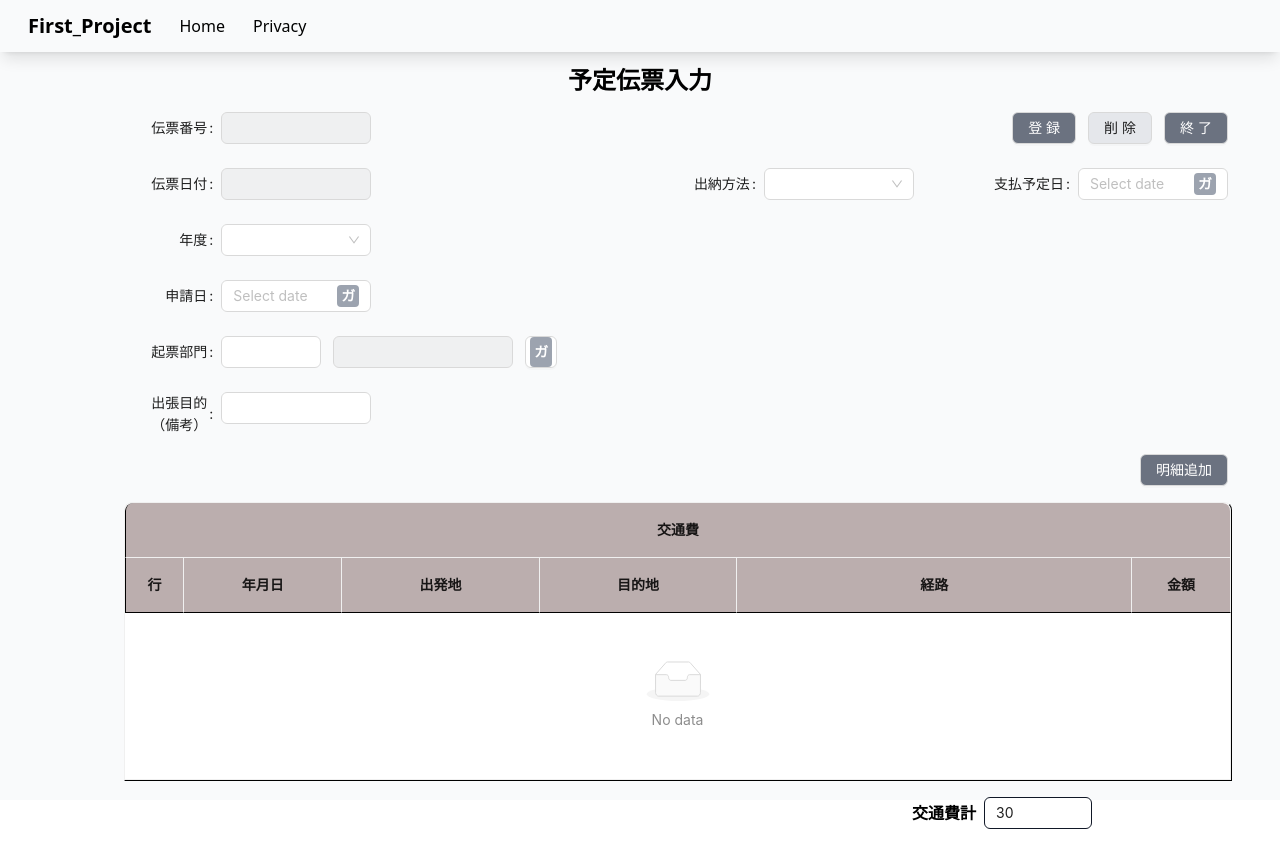
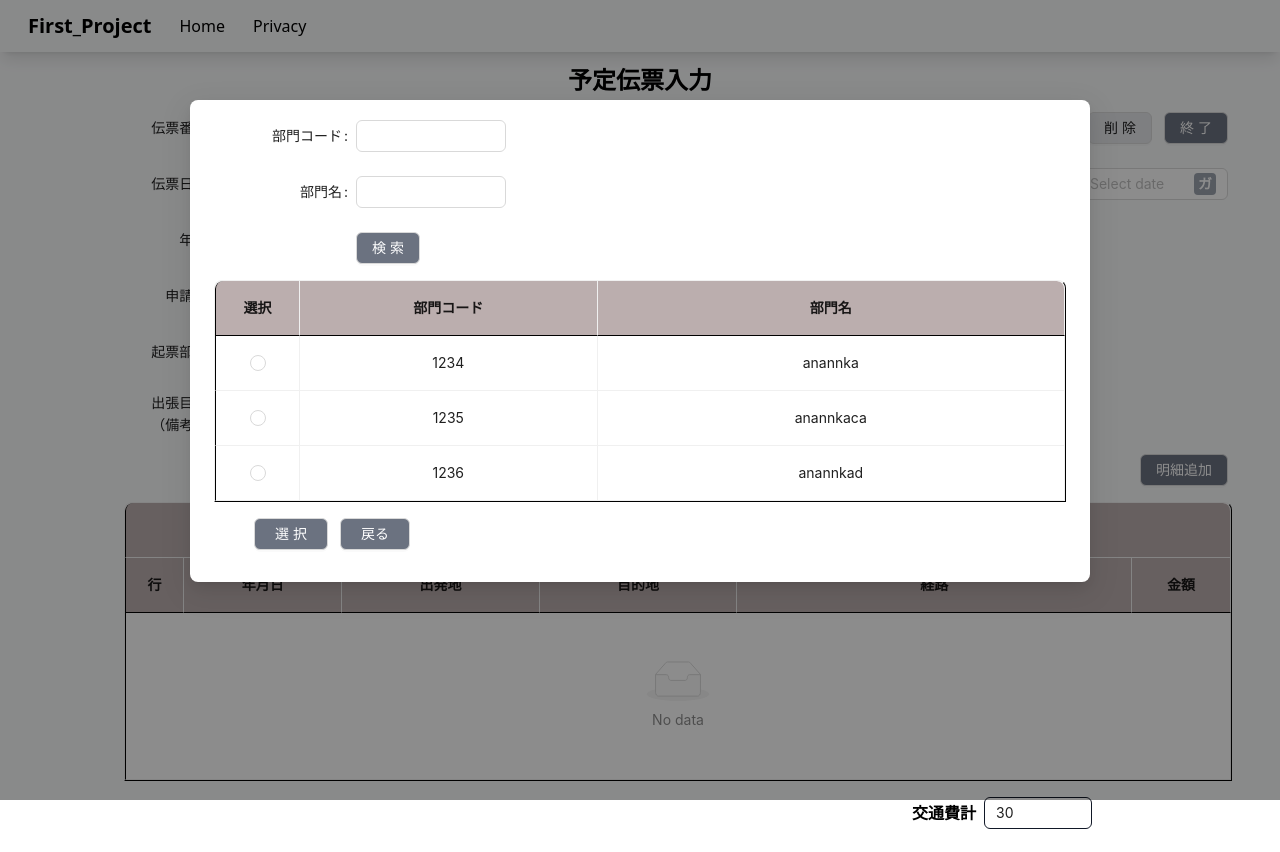
Before and after one commit to linhvq1/Intern-project, a React (Create React App) app in the folder client/: page /add-schedule in a window 1280 px wide. Both pictures are taken after a click on the button "明細追加". Built offline with nearby package versions, Linux system fonts and the light colour scheme.

Commit message:
update 6/3

```diff
--- a/client/src/components/CustomTable.js
+++ b/client/src/components/CustomTable.js
@@ -6,6 +6,9 @@ const StyledTable = styled(Table)`
   .ant-table-thead > tr > th{
     border-bottom: 1px solid black;
     background: #bbaeae;
+  }
+  .ant-table-thead > tr > td.ant-table-selection-column{
+    background: #bbaeae !important;
   }
   .ant-table-thead > tr > th:first-child{
     border-left: 1px solid black !important;
@@ -16,24 +19,35 @@ const StyledTable = styled(Table)`
   .ant-table-container{
     border: 1px solid black;
   }
+
+  .ant-table-placeholder .ant-table-cell{
+    border-left: 1px solid black !important;
+  }
+
   .ant-table-cell-scrollbar{
     background: #bbaeae !important;
   }
+
+  .ant-table-body{
+    overflow-y: auto !important;
+  }
 `
 
-const CustomTable = ({columns, dataSource}) => {
+const CustomTable = ({columns, dataSource, styles, sumable, key, rowSelection=false}) => {
 
   return (
     <>
-      <StyledTable className="lg:pr-9 lg:pl-14 xl:pl-28 mt-4" columns={columns} bordered dataSource={dataSource} pagination={false}
+      <StyledTable className={styles} columns={columns} bordered dataSource={dataSource} pagination={false}
         scroll={{y: 240}}
+        rowKey={(record)=> record[key]}
+        rowSelection={rowSelection}
       />
-      <div className="flex gap-2 items-center justify-end pr-44 mt-4">
+      {sumable && <div className="flex gap-2 items-center justify-end pr-44 mt-4">
         <span className="font-bold">交通費計</span>
         <Input defaultValue={30} readOnly
           className="w-[10%] border border-gray-900"
           />
-      </div>
+      </div>}
     </>
   );
 };
--- a/client/src/components/layouts/Navbar.js
+++ b/client/src/components/layouts/Navbar.js
@@ -6,7 +6,7 @@ function Navbar() {
     <div className='flex shadow-lg p-3 pl-7 items-center sticky top-0'>
         <div className='logo text-xl font-semibold pr-7'>First_Project</div>
         <div className='page-list'>
-            <Link className='pr-7 font-normal' to='..' relative='path'>Home</Link>
+            <Link className='pr-7 font-normal' to='/' relative='path'>Home</Link>
             <Link className='font-normal' to='..' relative='path'>Privacy</Link>
         </div>
     </div>
--- a/client/src/pages/AddScheduleInfo/AddScheduleInfo.js
+++ b/client/src/pages/AddScheduleInfo/AddScheduleInfo.js
@@ -5,21 +5,14 @@ import PickIcon from "../../components/PickIcon";
 import CustomTable from "../../components/CustomTable";
 import { useNavigate } from "react-router-dom";
 import {CustomForm} from './style'
+import RoomModal from "./RoomModal";
+import { inject, observer } from "mobx-react";
 
-function AddScheduleInfo() {
+function AddScheduleInfo({commonStore}) {
   const [form] = Form.useForm();
   const navigate = useNavigate();
 
   const columns =[
-    // {
-    //   title: "交通費",
-    //   dataIndex: "index",
-    //   width: "5%",
-    //   key: "index",
-    //   render: (text) => <a>{text}</a>,
-    //   align: 'center'
-    //   cons
-    // },
     {
       title: '交通費',
       children: [
@@ -109,7 +102,9 @@ function AddScheduleInfo() {
               <Button className="bg-gray-200">
                 削除
               </Button>
-              <Button className="bg-gray-500 text-white">
+              <Button className="bg-gray-500 text-white"
+                onClick={()=> navigate(-1)}
+              >
                 終了
               </Button>
             </div>
@@ -197,7 +192,9 @@ function AddScheduleInfo() {
                     disabled
                   />
             </Form.Item>
-            <Button className="px-0 py-0" icon={<PickIcon />}/>
+            <Button className="px-0 py-0" icon={<PickIcon />}
+              onClick={()=> navigate(`/detail-schedule/${1}`)}
+            />
           </Form.Item>
           <Form.Item label={
             <div>
@@ -217,14 +214,17 @@ function AddScheduleInfo() {
             <Col span={4} className="text-end">
             </Col>
             <Col span={20} className="flex justify-end lg:pr-10">
-              <Button className="bg-gray-500 text-white">明細追加</Button>
+              <Button className="bg-gray-500 text-white"
+                onClick={()=> commonStore.setIsShowRoomModal(true)}
+              >明細追加</Button>
             </Col>
           </Row>
         </CustomForm>
       </div>
-      <CustomTable columns={columns}/>
+      <CustomTable columns={columns} styles={"lg:pr-9 lg:pl-14 xl:pl-28 mt-4"} sumable={true}/>
+      <RoomModal/>
     </div>
   );
 }
 
-export default AddScheduleInfo
+export default inject('commonStore')(observer(AddScheduleInfo))
--- /dev/null
+++ b/client/src/pages/AddScheduleInfo/RoomModal.js
@@ -0,0 +1,89 @@
+import React from 'react'
+import { Modal, Form, Input, Button, Col, Row, Radio } from 'antd'
+import CustomTable from '../../components/CustomTable'
+import { inject, observer } from "mobx-react";
+
+const data = [
+    {
+        room_id: '1234',
+        room_name: 'anannka'
+    },
+    {
+        room_id: '1235',
+        room_name: 'anannkaca'
+    },
+    {
+        room_id: '1236',
+        room_name: 'anannkad'
+    }
+]
+
+function RoomModal({commonStore}) {
+    const columns =[
+        {
+            title: "選択",
+            //dataIndex: "select",
+            width: "10%",
+            key: "select",
+            align: 'center',
+            render: (record) => <Radio />
+        },
+        {
+            title: "部門コード",
+            dataIndex: "room_id",
+            width: "35%",
+            key: "room_id",
+            render: (text) => <a>{text}</a>,
+            align: 'center'
+        },
+        {
+            title: "部門名",
+            dataIndex: "room_name",
+            width: "55%",
+            key: "room_name",
+            render: (text) => <a>{text}</a>,
+            align: 'center'
+        },
+    ]
+  return (
+    <Modal closable={false} open={commonStore.isShowRoomModal} width={900}
+        footer={false}
+    >
+        <Form
+            labelCol={{
+                span: 4,
+                }}
+                wrapperCol={{
+                span: 20,
+                }}
+                style={{
+                maxWidth: "100%",
+                }}
+        >
+            <Form.Item label='部門コード' name='room_id'>
+                <Input style={{
+                width: 150,
+                }}/>
+            </Form.Item>
+            <Form.Item label='部門名' name='room_name'>
+                <Input style={{
+                width: 150,
+                }}/>
+            </Form.Item>
+            <Row>
+                <Col span={4}></Col>
+                <Col span={20}><Button className='bg-gray-500 text-white'>検索</Button></Col>
+            </Row>
+        </Form>
+        <CustomTable columns={columns} styles={"mt-4"} sumable={false} dataSource={data} key={'room_id'}/>
+        <div className='flex gap-3 mt-4 pl-10'>
+            <Button className='bg-gray-500 text-white px-5'>選択</Button>
+            <Button className='bg-gray-500 text-white px-5'
+                onClick={()=> commonStore.setIsShowRoomModal(false)}
+            >戻る</Button>
+        </div>
+      </Modal>
+  )
+}
+
+export default inject('commonStore')(observer(RoomModal))
--- /dev/null
+++ b/client/src/pages/AddScheduleInfo/TripDetail.js
@@ -0,0 +1,83 @@
+import React from 'react'
+import HeaderTitle from '../../components/HeaderTitle'
+import { Button, Checkbox, DatePicker, Form, Input } from 'antd'
+import PickIcon from '../../components/PickIcon'
+import styled from 'styled-components'
+import { useNavigate, useParams } from "react-router-dom";
+
+const CustomCheckbox = styled(Checkbox)`
+
+`
+
+function TripDetail() {
+    const { parentId } = useParams();
+    const navigate = useNavigate()
+
+    console.log('parent_id', parentId);
+  return (
+    <div className="p-3 pb-14 h-full overflow-y-auto">
+        <HeaderTitle text={"予定伝票入力"} />
+        <Form
+            name="detail_schedule"
+            //onFinish={() =>onSubmit()}
+            labelCol={{
+              span: 4,
+            }}
+            wrapperCol={{
+              span: 20,
+            }}
+            style={{
+              maxWidth: "100%",
+            }}
+        >
+            <Form.Item label='年月日' name={"date"}>
+                <DatePicker
+                    style={{
+                    width: 150,
+                    }}
+                    suffixIcon={<PickIcon />}
+                />
+            </Form.Item>
+            <Form.Item label='出発地' name={"start"}>
+              <Input
+                  style={{
+                    width: 150,
+                  }}
+                />
+            </Form.Item>
+            <Form.Item label='目的地' name={"end"}>
+              <Input
+                  style={{
+                    width: 150,
+                  }}
+                />
+            </Form.Item>
+            <Form.Item label='経路' name={"road"}>
+              <Input
+                  style={{
+                    width: 180,
+                  }}
+                />
+            </Form.Item>
+            <Form.Item label='金額' name={"fee"}>
+              <Input
+                  style={{
+                    width: 150,
+                  }}
+                />
+            </Form.Item>
+            <Form.Item label='金額' name={"fee"}>
+              <CustomCheckbox />
+            </Form.Item>
+        </Form>
+        <div className='flex w-[100%] gap-3 mt-4 pl-10 justify-end pr-10'>
+            <Button className='bg-gray-500 text-white px-5'>選択</Button>
+            <Button className='bg-gray-500 text-white px-5'
+                onClick={() => navigate(-1)}
+            >戻る</Button>
+        </div>
+    </div>
+  )
+}
+
+export default TripDetail
--- a/client/src/pages/Home.js
+++ b/client/src/pages/Home.js
@@ -2,6 +2,7 @@ import React from 'react'
 import { Route, Routes } from 'react-router'
 import Navbar from '../components/layouts/Navbar'
 import AddScheduleInfo from './AddScheduleInfo/AddScheduleInfo'
+import TripDetail from './AddScheduleInfo/TripDetail'
 import ScheduleList from './ScheduleList/ScheduleList'
 
 function Home() {
@@ -12,6 +13,7 @@ function Home() {
             <Routes>
                 <Route path='/' element={<ScheduleList />}/>
                 <Route path='add-schedule' element={<AddScheduleInfo />}/>
+                <Route path='detail-schedule/:parentId' element={<TripDetail />}/>
                 <Route path="*" element={<p className='h-full flex justify-center items-center'>Path not resolved</p>} />
             </Routes>
         </div>
--- a/client/src/pages/ScheduleList/ScheduleList.js
+++ b/client/src/pages/ScheduleList/ScheduleList.js
@@ -302,7 +302,7 @@ function ScheduleList() {
           </Row>
         </Form>
       </div>
-      <CustomTable columns={columns} dataSource={data}/>
+      <CustomTable columns={columns} dataSource={data} styles={"lg:pr-9 lg:pl-14 xl:pl-28 mt-4"} sumable={true}/>
     </div>
   );
 }
--- a/client/src/stores/commonStore.js
+++ b/client/src/stores/commonStore.js
@@ -6,6 +6,11 @@ class CommonStore{
     }
 
     isLoading = false
+    isShowRoomModal = false
+
+    setIsShowRoomModal = state =>{
+        this.isShowRoomModal = state
+    }
 
     setLoadingProgress = state =>{
         this.isLoading = state
```
Also changed, not shown: 1 other file (tests, documents, lock files or other folders).
